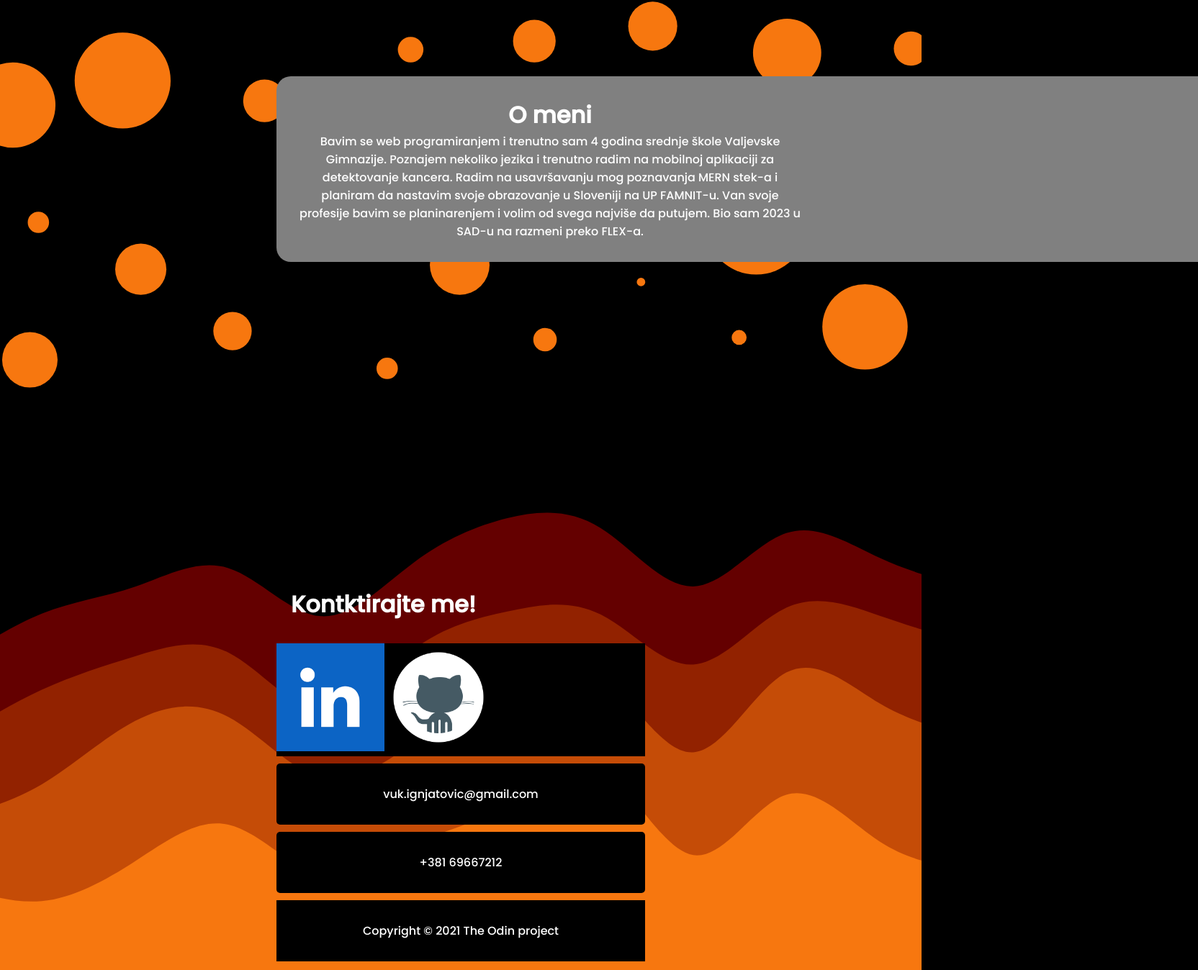
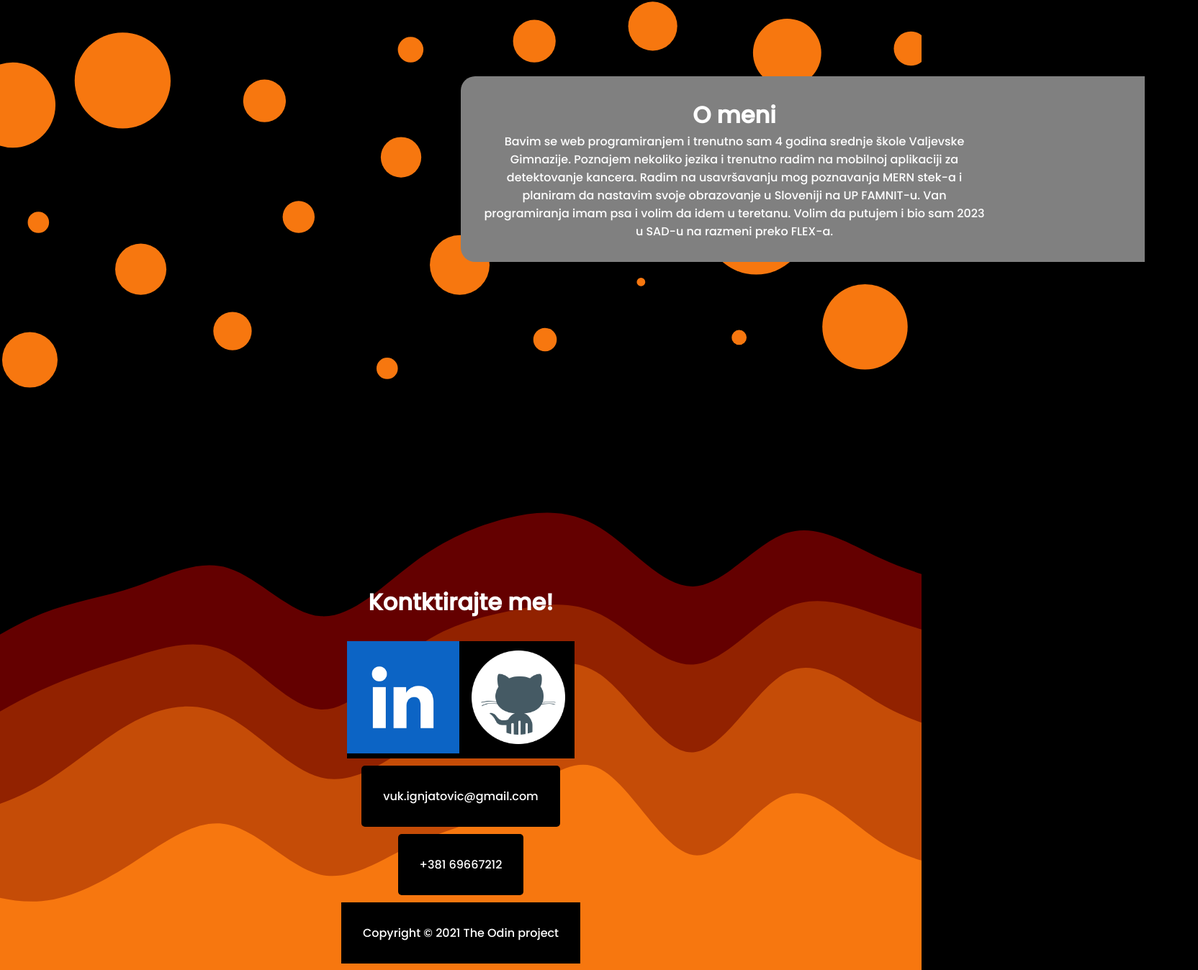
Before and after one commit to VukIG/Landing-Page, a website: page src/index.html in a window 1280 px wide. Shown: the part 2652-4000 px from the top of the page at 72% size, 1664 px wide, since content can reach past the window. Drawn offline with Linux system fonts and the light colour scheme.

Commit message:
Popravljen grid

```diff
--- a/package.json
+++ b/package.json
@@ -16,8 +16,5 @@
   "bugs": {
     "url": "https://github.com/VukIG/Landing-Page/issues"
   },
-  "homepage": "https://github.com/VukIG/Landing-Page#readme",
-  "dependencies": {
-    "three": "^0.148.0"
-  }
+  "homepage": "https://github.com/VukIG/Landing-Page#readme"
 }
--- a/src/index.html
+++ b/src/index.html
@@ -62,7 +62,7 @@
             <h1>Iks oks</h1>
         </div>
     </div>
-    <h1 class="centre">Jezici i tehnologije:</h1>
+    <h1 class="centre">Tehnologije koje koristim:</h1>
     <div class="skilovi">
 
         <div class="skills" id="skills">
@@ -111,15 +111,15 @@
             <p>Bavim se web programiranjem i trenutno sam 4 godina srednje škole Valjevske Gimnazije.
                 Poznajem nekoliko jezika i trenutno radim na mobilnoj aplikaciji za detektovanje kancera.
                 Radim na usavršavanju mog poznavanja MERN stek-a i planiram da nastavim svoje obrazovanje
-                u Sloveniji na UP FAMNIT-u. Van svoje profesije bavim se planinarenjem i volim od svega
-                najviše da putujem. Bio sam 2023 u SAD-u na razmeni preko FLEX-a.
+                u Sloveniji na UP FAMNIT-u. Van programiranja imam psa i volim da idem u teretanu. Volim da
+                putujem i bio sam 2023 u SAD-u na razmeni preko FLEX-a.
             </p>
         </div>
     </div>
     <div class="about" id="about">
         <div class="textabout">
             <h1>Kontktirajte me!</h1>
-            <div class="FlexIkone">
+            <div>
                 <a href="https://www.linkedin.com/in/vuk-ignjatovic-53152a248/"><img class="flexikona" src="../public/images/linkedin.png" alt=""></a>
                 <a href="https://github.com/VukIG"><img class="flexikona" src="../public/images/github.png" alt=""></a>
             </div>
--- a/src/style.css
+++ b/src/style.css
@@ -117,6 +117,7 @@ nav img{
     display: flex;
     flex-direction: column;
     justify-content: center;
+    align-items: center;
     gap: 10px;
     background-color: transparent;
     position: relative;
@@ -139,7 +140,6 @@ nav img{
     }
 }
 .textabout h1{
-
     padding: 20px;
 }
 .textabout p{
@@ -152,7 +152,7 @@ nav img{
     width: 500px;
     position: absolute;
     top: 50%;
-    right: -10%;
+    right: 0%;
     transform: translate(-50%,-50%);
     animation: imganime 2s ease;
 }
@@ -173,7 +173,7 @@ nav img{
 .skills{
     height: 100vh;
     display: grid;
-    justify-items: center;
+    justify-content: center;
     align-items: center;
     grid-template-columns: 1fr 1fr 1fr 1fr;
     width: 500px;
@@ -205,19 +205,16 @@ nav img{
     background-position: center;
     background-repeat: no-repeat;
     background-size: cover;
-}
-.contactme .textfoot{
+}.textfoot{
     padding: 30px;
     background-color: gray;
     border-top-left-radius: 20px;
     border-bottom-left-radius: 20px;
-
+    width: 890px;
     position: relative;
     top: 40%;
-    left: 100%;
+    left: 50%;
     text-align: center;
-    transform: translateX(-70%);
-
 }
 .contactme .textfoot p,h1{
     background-color: transparent;
@@ -240,12 +237,6 @@ nav img{
     border-radius: 50%;
     z-index: 1;
 }
-.FlexIkone{
-    width: 100%;
-    display: flex;
-    justify-items: space-between;
-    align-items: center;
+.flexikona{
+    height: 156px;
 }
-.flexikona{
-    width: 150px;
-}
```
Also changed, not shown: 1 other file.
